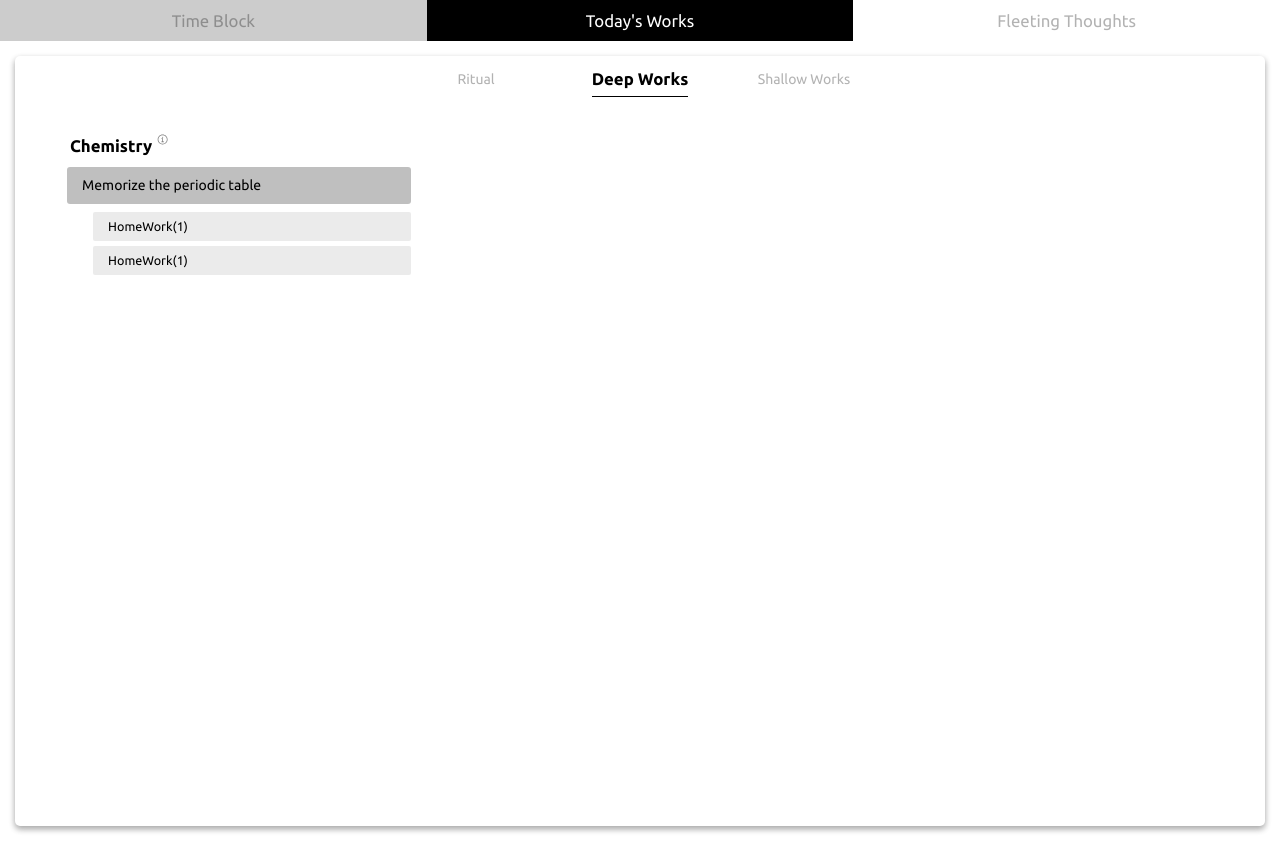
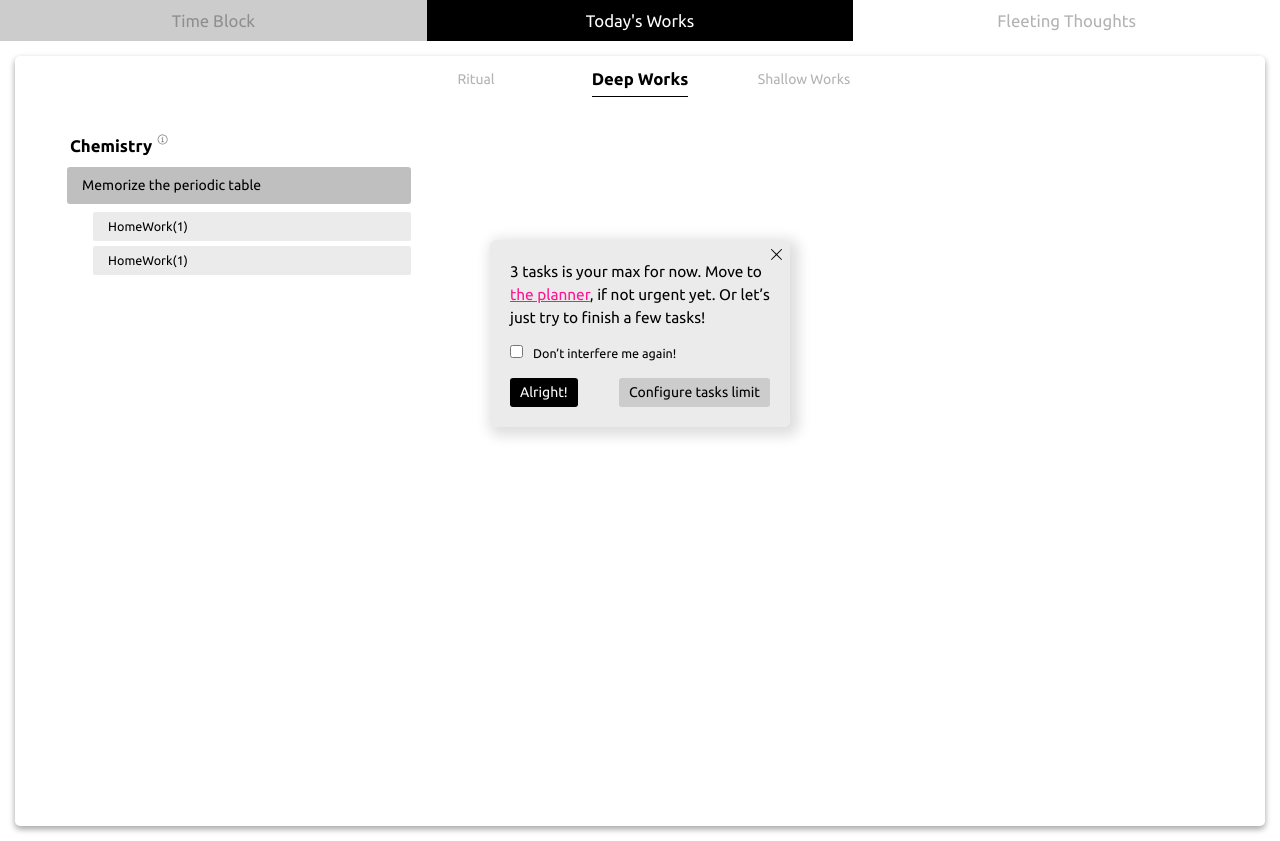
Before and after one commit to kkmm26/deep-work, a React (Vite) app: page / in a window 1280 px wide. Built offline with nearby package versions, Linux system fonts and the light colour scheme.

Commit message:
implement PopUp component

```diff
--- a/src/components/Buttons/CrossButton.jsx
+++ b/src/components/Buttons/CrossButton.jsx
@@ -1,35 +1,5 @@
 import styled from "styled-components";
 import { Cross1Icon } from "@radix-ui/react-icons";
-
-function CrossButton({ onClick, variant }) {
-    function defaultClick(e) {
-        e.preventDefault();
-    }
-    if (!onClick) {
-        onClick = defaultClick;
-    }
-
-    if (variant === "Task Form") {
-        return (
-            <TaskEntryFormCrossButton onClick={onClick}>
-                <Cross1Icon />
-            </TaskEntryFormCrossButton>
-        );
-    }
-    if (variant === "Sub Task") {
-        return (
-            <SubTaskCrossButton onClick={onClick}>
-                <Cross1Icon style={{ width: "80%" }} />
-            </SubTaskCrossButton>
-        );
-    }
-
-    return (
-        <Button type="button" onClick={onClick}>
-            <Cross1Icon />
-        </Button>
-    );
-}
 
 const Button = styled.button`
     cursor: pointer;
@@ -51,4 +21,37 @@ const SubTaskCrossButton = styled(Button)`
     transform: translateY(-50%);
 `;
 
+const PopUpCrossButton = styled(TaskEntryFormCrossButton)``;
+
+const VARIANTS = {
+    "Task Form": TaskEntryFormCrossButton,
+    "Sub Task": SubTaskCrossButton,
+    "Pop Up": PopUpCrossButton,
+};
+
+function CrossButton({ onClick, variant }) {
+    function defaultClick(e) {
+        e.preventDefault();
+    }
+    if (!onClick) {
+        onClick = defaultClick;
+    }
+    const Tag = VARIANTS[variant];
+
+    if (Tag) {
+        return (
+            <Tag onClick={onClick}>
+                <Cross1Icon />
+            </Tag>
+        );
+    }
+
+    return (
+        <Button type="button" onClick={onClick}>
+            <Cross1Icon />
+        </Button>
+    );
+}
+
+
 export default CrossButton;
--- /dev/null
+++ b/src/components/PopUp/PopUp.jsx
@@ -0,0 +1,80 @@
+import styled from "styled-components";
+import { COLORS, MAIN_TASKS_ADDABLE, STYLES } from "../../constants";
+import CrossButton from "../Buttons/CrossButton";
+
+function PopUp() {
+    return (
+        <Card>
+            <Message>
+                {MAIN_TASKS_ADDABLE} tasks is your max for now. Move to{" "}
+                <PlannerLink href="">the planner</PlannerLink>, if not urgent
+                yet. Or let’s just try to finish a few tasks!
+            </Message>
+            <CheckBoxLabel>
+                <CheckBox type="checkbox"></CheckBox>
+                Don’t interfere me again!
+            </CheckBoxLabel>
+            <ButtonGroup>
+                <OkayButton>Alright!</OkayButton>
+                <ConfigureButton>Configure tasks limit</ConfigureButton>
+            </ButtonGroup>
+            <CrossButton variant="Pop Up"></CrossButton>
+        </Card>
+    );
+}
+
+const Card = styled.article`
+    background-color: ${COLORS.background};
+    box-shadow: ${STYLES.boxShadow4};
+    position: absolute;
+    top: 30%;
+    left: 50%;
+    transform: translateX(-50%);
+    max-width: 300px;
+    padding: 20px;
+    border-radius: 6px;
+`;
+const Message = styled.p`
+    font-size: 1.1rem;
+`;
+const PlannerLink = styled.a`
+    color: ${COLORS.linkColor};
+`;
+
+const CheckBox = styled.input`
+    width: initial;
+    margin-right: 10px;
+`;
+
+const CheckBoxLabel = styled.label`
+    display: block;
+    font-size: 0.9rem;
+
+    margin-top: 15px;
+`;
+
+const ButtonGroup = styled.div`
+    display: flex;
+    justify-content: space-between;
+
+    margin-top: 15px;
+`;
+
+const OkayButton = styled.button`
+cursor: pointer;
+    border: none;
+    background-color: ${COLORS.buttonPrimary};
+    color: ${COLORS.white};
+    padding: 4px 10px;
+    border-radius: 3px;
+`;
+
+const ConfigureButton = styled.button`
+    cursor: pointer;
+    border: none;
+    background-color: ${COLORS.buttonSecondary};
+    padding: 4px 10px;
+    border-radius: 3px;
+`;
+
+export default PopUp;
--- a/src/components/TodayWork/DeepWorks/DeepWorks.jsx
+++ b/src/components/TodayWork/DeepWorks/DeepWorks.jsx
@@ -5,15 +5,17 @@ import Subject from "./Subject.jsx";
 import MainTask from "./MainTask.jsx";
 import SubTask from "./SubTask.jsx";
 import { MAIN_TASKS_ADDABLE, SUB_TASKS_ADDABLE } from "../../../constants.js";
+import PopUp from "../../PopUp/PopUp.jsx";
 
 function DeepWorks() {
     const [mainTasks, setMainTasks] = React.useState([
         { task: "Memorize the periodic table", id: crypto.randomUUID() },
     ]);
+    const [isTasksLimitReached, setIsTasksLimitReached] = React.useState(true)
 
     function addMainTask() {
         if (mainTasks.length >= MAIN_TASKS_ADDABLE) {
-            return;
+            setIsTasksLimitReached(true)
         }
         setMainTasks([
             ...mainTasks,
@@ -23,6 +25,7 @@ function DeepWorks() {
 
     return (
         <Wrapper>
+            {isTasksLimitReached && <PopUp></PopUp>}
             <Subject onPlusBtnClicked={addMainTask} hasDesc={true}>
                 Chemistry
             </Subject>
--- a/src/constants.js
+++ b/src/constants.js
@@ -13,6 +13,10 @@ export const COLORS = {
     mainTaskBackground: "hsl(0, 0%, 0%, 25%)",
     taskFocusOutline: "hsl(0, 0%, 0%, 95%)",
 
+    buttonPrimary: "hsl(0, 0%, 0%)",
+    buttonSecondary: "hsl(0,0%,80%, 100%)",
+
+    linkColor: "hsl(328, 100%, 54%)",
 
     error: "hsl(343, 100%, 65%)",
 
@@ -41,4 +45,6 @@ export const STYLES = {
         "rgba(0, 0, 0, 0.16) 0px 3px 6px, rgba(0, 0, 0, 0.23) 0px 3px 6px",
     boxShadow2:
         "rgba(0, 0, 0, 0.16) 0px 3px 6px, rgba(0, 0, 0, 0.23) 0px 3px 6px",
+    boxShadow3: "rgba(0, 0, 0, 0.15) 2.4px 2.4px 3.2px",
+    boxShadow4: "4px 4px 13px 5px rgba(0,0,0,0.13)",
 };
```
